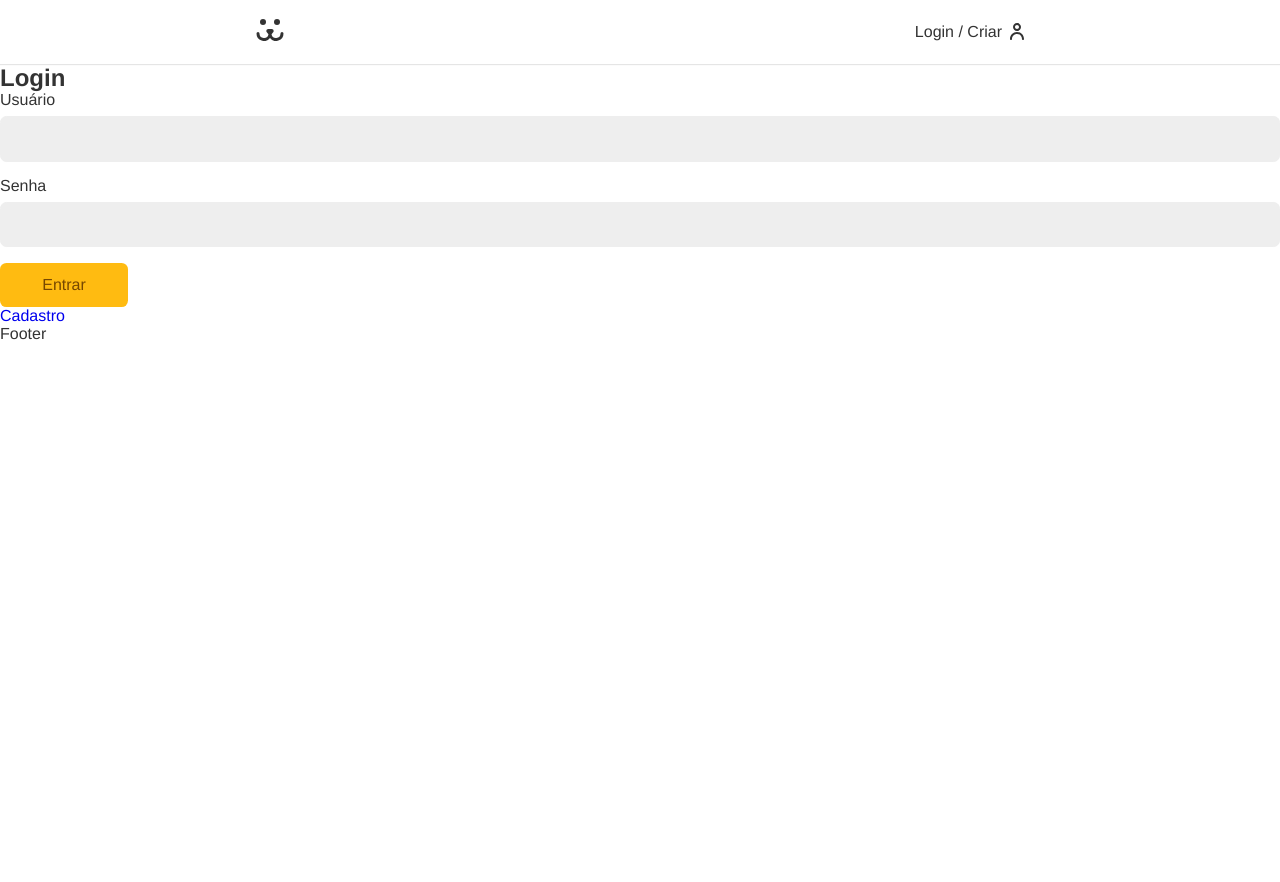
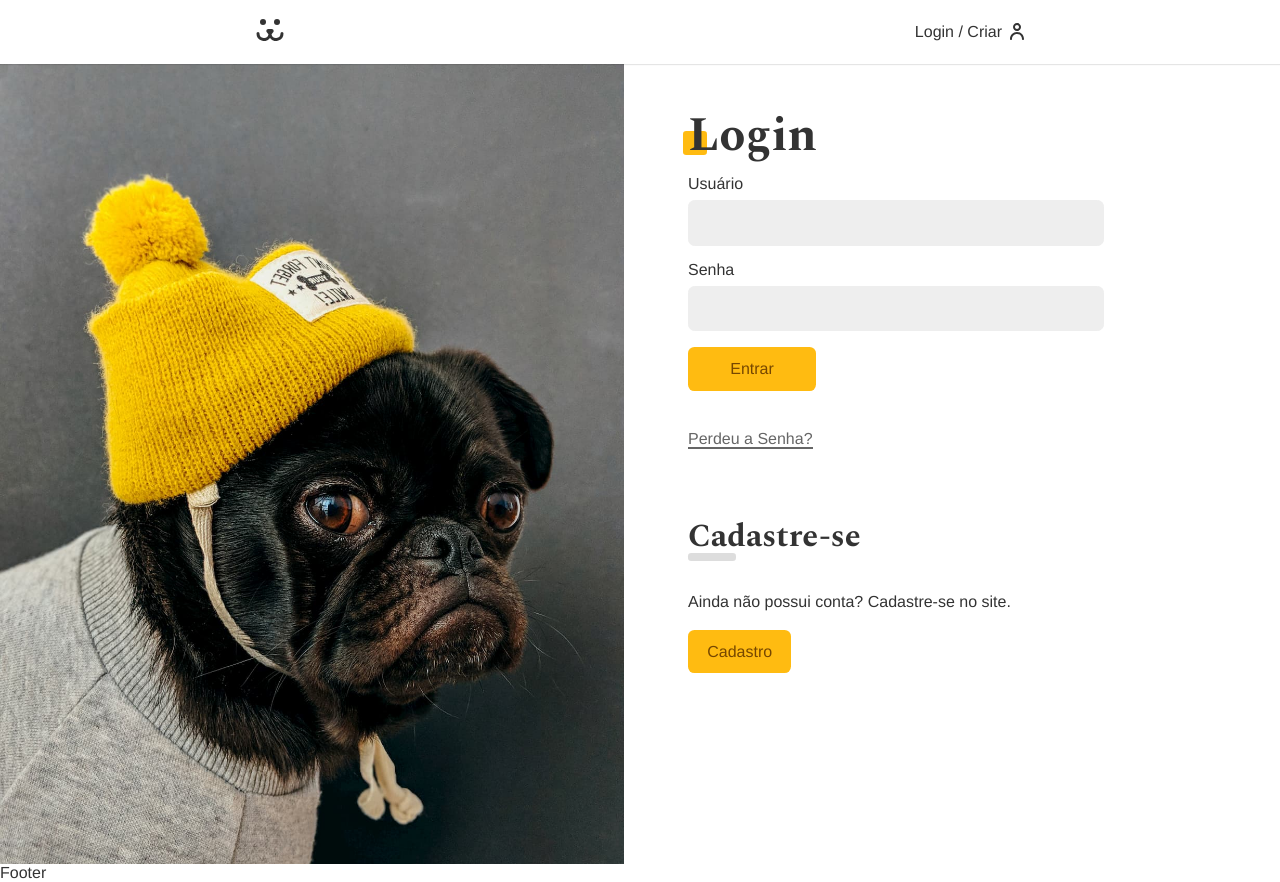
Before and after one commit to felippenvieira/dogs, a React (Vite) app: page /login in a window 1280 px wide. Before the commit the page ends 800 px from the top, so only its background shows below. Built offline with nearby package versions, Linux system fonts and the light colour scheme.

Commit message:
login first part

```diff
--- a/src/App.css
+++ b/src/App.css
@@ -1,3 +1,5 @@
+@import url('https://fonts.googleapis.com/css2?family=Spectral:wght@700&display=swap');
+
 * {
   box-sizing: border-box;
 }
@@ -7,7 +9,7 @@ body {
   margin: 0px;
   color: #333;
   --type-first: Helvetica, Arial, sans-serif;
-  --type-second: 'Spectral', Georgia;
+  --type-second: 'Spectral', georgia;
   font-family: var(--type-first);
 }
 
@@ -35,6 +37,7 @@ button, input {
 
 a {
   text-decoration: none;
+  color: #333;
 }
 
 .container {
@@ -42,3 +45,38 @@ a {
   padding: 0 1rem;
   margin: 0 auto;
 }
+
+.title {
+  font-family: var(--type-second);
+  line-height: 1;
+  font-size: 3rem;
+  margin: 1rem 0;
+  position: relative;
+  z-index: 1;
+}
+
+.title::after {
+  content: '';
+  display: block;
+  width: 1.5rem;
+  height: 1.5rem;
+  background: #fb1;
+  position: absolute;
+  bottom: 5px;
+  left: -5px;
+  border-radius: .2rem;
+  z-index: -1;
+}
+
+.animeLeft {
+  opacity: 0;
+  transform: translateX(-20px);
+  animation: animeLeft 0.3s forwards;
+}
+
+@keyframes animeLeft {
+  to {
+    opacity: 1;
+    transform: initial;
+  }
+}
--- a/src/Components/Header.jsx
+++ b/src/Components/Header.jsx
@@ -5,7 +5,7 @@ import { ReactComponent as Dogs } from '../Assets/dogs.svg';
 import { UserContext } from '../UserContext';
 
 const Header = () => {
-  const { data } = React.useContext(UserContext);
+  const { data, userLogout } = React.useContext(UserContext);
 
   return (
     <header className={styles.header}>
@@ -16,6 +16,7 @@ const Header = () => {
         {data ? (
           <Link className={styles.login} to="/conta">
             {data.nome}
+            <button onClick={userLogout}>Sair</button>
           </Link>
         ) : (
           <Link className={styles.login} to="/login">
--- /dev/null
+++ b/src/Components/Helper/Error.jsx
@@ -0,0 +1,8 @@
+import React from 'react';
+
+const Error = ({ error }) => {
+  if (!error) return null;
+  return <p style={{ color: '#f31', margin: '1rem 0' }}>{error}</p>;
+};
+
+export default Error;
--- a/src/Components/Login/Login.jsx
+++ b/src/Components/Login/Login.jsx
@@ -1,13 +1,20 @@
 import React from 'react';
-import { Route, Routes } from 'react-router-dom';
+import { Route, Routes, Navigate } from 'react-router-dom';
 import LoginForm from './LoginForm';
 import LoginCreate from './LoginCreate';
 import LoginPasswordLost from './LoginPasswordLost';
 import LoginPasswordReset from './LoginPasswordReset';
+import { UserContext } from '../../UserContext';
+import styles from './Login.module.css';
 
 const Login = () => {
+  const { login } = React.useContext(UserContext);
+
+  if (login === true) return <Navigate to="/conta" />;
+
   return (
-    <div>
+    <section className={styles.login}>
+      <div className={styles.forms}>
         <Routes>
           <Route path="/" element={<LoginForm />} />
           <Route path="criar" element={<LoginCreate />} />
@@ -15,6 +22,7 @@ const Login = () => {
           <Route path="resetar" element={<LoginPasswordReset />} />
         </Routes>
       </div>
+    </section>
   );
 };
 
--- /dev/null
+++ b/src/Components/Login/Login.module.css
@@ -0,0 +1,32 @@
+.login {
+  display: grid;
+  grid-template-columns: 1fr 1fr;
+  min-height: 100vh;
+  gap: 2rem;
+}
+
+.login::before {
+  display: block;
+  content: '';
+  background: url('../../Assets/login.jpg') no-repeat center center;
+  background-size: cover;
+}
+
+.forms {
+  max-width: 30rem;
+  padding: 2rem;
+}
+
+@media (max-width: 40rem) {
+  .login {
+    grid-template-columns: 1fr;
+  }
+
+  .login::before {
+    display: none;
+  }
+
+  .form {
+    max-width: 100%;
+  }
+}
--- a/src/Components/Login/LoginForm.jsx
+++ b/src/Components/Login/LoginForm.jsx
@@ -1,16 +1,18 @@
 import React from 'react';
 import { Link } from 'react-router-dom';
-import { TOKEN_POST, USER_GET } from '../../api';
 import useForm from '../../Hooks/useForm';
 import { UserContext } from '../../UserContext';
+import Error from '../Helper/Error';
 import Button from '../Forms/Button';
 import Input from '../Forms/Input';
+import styles from './LoginForm.module.css';
+import stylesBtn from '../Forms/Button.module.css';
 
 const LoginForm = () => {
   const username = useForm();
   const password = useForm();
 
-  const { userLogin } = React.useContext(UserContext);
+  const { userLogin, error, loading } = React.useContext(UserContext);
 
   async function handleSubmit(event) {
     event.preventDefault();
@@ -21,14 +23,29 @@ const LoginForm = () => {
   }
 
   return (
-    <section>
-      <h1>Login</h1>
-      <form action="" onSubmit={handleSubmit}>
+    <section className="animeLeft">
+      <h1 className="title">Login</h1>
+      <form className={styles.form} onSubmit={handleSubmit}>
         <Input label="Usuário" type="text" name="username" {...username} />
         <Input label="Senha" type="password" name="password" {...password} />
-        <Button>Entrar</Button>
+        {loading ? (
+          <Button disabled>Carregando...</Button>
+        ) : (
+          <Button>Entrar</Button>
+        )}
+        <Error error={error} />
+        {error && <p>{error}</p>}
       </form>
-      <Link to="/login/criar">Cadastro</Link>
+      <Link className={styles.perdeu} to="/login/perdeu">
+        Perdeu a Senha?
+      </Link>
+      <div className={styles.cadastro}>
+        <h2 className={styles.subtitle}>Cadastre-se</h2>
+        <p>Ainda não possui conta? Cadastre-se no site.</p>
+        <Link className={stylesBtn.button} to="/login/criar">
+          Cadastro
+        </Link>
+      </div>
     </section>
   );
 };
--- /dev/null
+++ b/src/Components/Login/LoginForm.module.css
@@ -0,0 +1,42 @@
+.form {
+  margin-bottom: 2rem;
+}
+
+.perdeu {
+  display: inline-block;
+  color: #666;
+  padding: .5rem 0;
+  line-height: 1;
+}
+
+.perdeu::after {
+  content: '';
+  height: 2px;
+  width: 100%;
+  background: currentColor;
+  display: block;
+}
+
+.cadastro {
+  margin-top: 4rem;
+}
+
+.cadastro p {
+  margin-top: 2rem;
+  margin-bottom: 2rem;
+}
+
+.subtitle {
+  font-family: var(--type-second);
+  line-height: 1;
+  font-size: 2rem;
+}
+
+.subtitle::after {
+  content: '';
+  display: block;
+  background: #ddd;
+  height: 0.5rem;
+  width: 3rem;
+  border-radius: .2rem;
+}
--- a/src/UserContext.jsx
+++ b/src/UserContext.jsx
@@ -1,5 +1,6 @@
 import React from 'react';
-import { TOKEN_POST, USER_GET } from './api';
+import { TOKEN_POST, TOKEN_VALIDATE_POST, USER_GET } from './api';
+import { useNavigate } from 'react-router-dom';
 
 export const UserContext = React.createContext();
 
@@ -8,6 +9,41 @@ export const UserStorage = ({ children }) => {
   const [login, setLogin] = React.useState(null);
   const [loading, setLoading] = React.useState(false);
   const [error, setError] = React.useState(null);
+  const navigate = useNavigate();
+
+  const userLogout = React.useCallback(
+    async function userLogout() {
+      setData(null);
+      setError(null);
+      setLoading(false);
+      setLogin(false);
+      window.localStorage.removeItem('token');
+      navigate('/login');
+    },
+    [navigate],
+  );
+
+  React.useEffect(() => {
+    async function autoLogin() {
+      const token = window.localStorage.getItem('token');
+      if (token) {
+        try {
+          setError(null);
+          setLoading(true);
+          const { url, options } = TOKEN_VALIDATE_POST(token);
+          const response = await fetch(url, options);
+          if (!response.ok) throw new Error('Token inválido');
+          await getUser(token);
+        } catch (err) {
+          console.log(err);
+          userLogout();
+        } finally {
+          setLoading(false);
+        }
+      }
+    }
+    autoLogin();
+  }, [userLogout]);
 
   async function getUser(token) {
     const { url, options } = USER_GET(token);
@@ -15,18 +51,32 @@ export const UserStorage = ({ children }) => {
     const json = await response.json();
     setData(json);
     setLogin(true);
+    console.log(json);
   }
 
   async function userLogin(username, password) {
-    const { url, options } = TOKEN_POST({ username, password });
-    const tokenRes = await fetch(url, options);
-    const { token } = await tokenRes.json();
-    window.localStorage.setItem('token', token);
-    getUser(token);
+    try {
+      setError(null);
+      setLoading(true);
+      const { url, options } = TOKEN_POST({ username, password });
+      const tokenRes = await fetch(url, options);
+      if (!tokenRes.ok) throw new Error(`Error: ${tokenRes.statusText}`);
+      const { token } = await tokenRes.json();
+      window.localStorage.setItem('token', token);
+      await getUser(token);
+      navigate('/conta');
+    } catch (err) {
+      setError(err.message);
+      setLogin(false);
+    } finally {
+      setLoading(false);
+    }
   }
 
   return (
-    <UserContext.Provider value={{ userLogin, data }}>
+    <UserContext.Provider
+      value={{ userLogin, userLogout, data, error, loading, login }}
+    >
       {children}
     </UserContext.Provider>
   );
--- a/src/api.jsx
+++ b/src/api.jsx
@@ -5,9 +5,23 @@ export function TOKEN_POST(body) {
     url: API_URL + '/jwt-auth/v1/token',
     options: {
       method: 'POST',
-      headers: { 'Content-Type': 'application/json' },
+      headers: {
+        'Content-Type': 'application/json',
+      },
+      body: JSON.stringify(body),
     },
-    body: JSON.stringify(body),
+  };
+}
+
+export function TOKEN_VALIDATE_POST(token) {
+  return {
+    url: API_URL + '/jwt-auth/v1/token/validate',
+    options: {
+      method: 'POST',
+      headers: {
+        Authorization: 'Bearer ' + token,
+      },
+    },
   };
 }
 
```
Also changed, not shown: src/Hooks/useForm.jsx (renamed from src/Hooks/useForm.js). Lines whose indentation alone changed are shown as unchanged.
